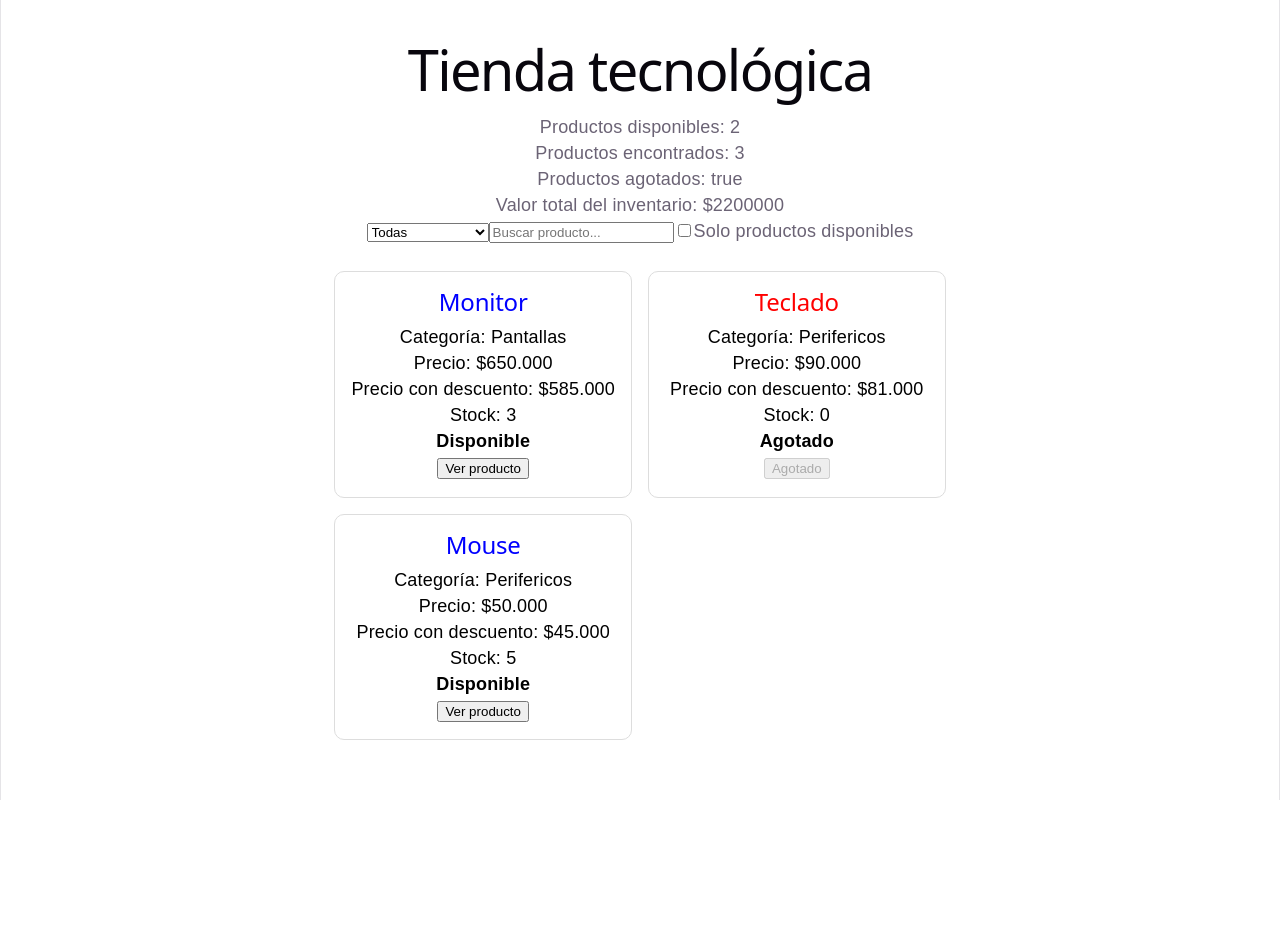
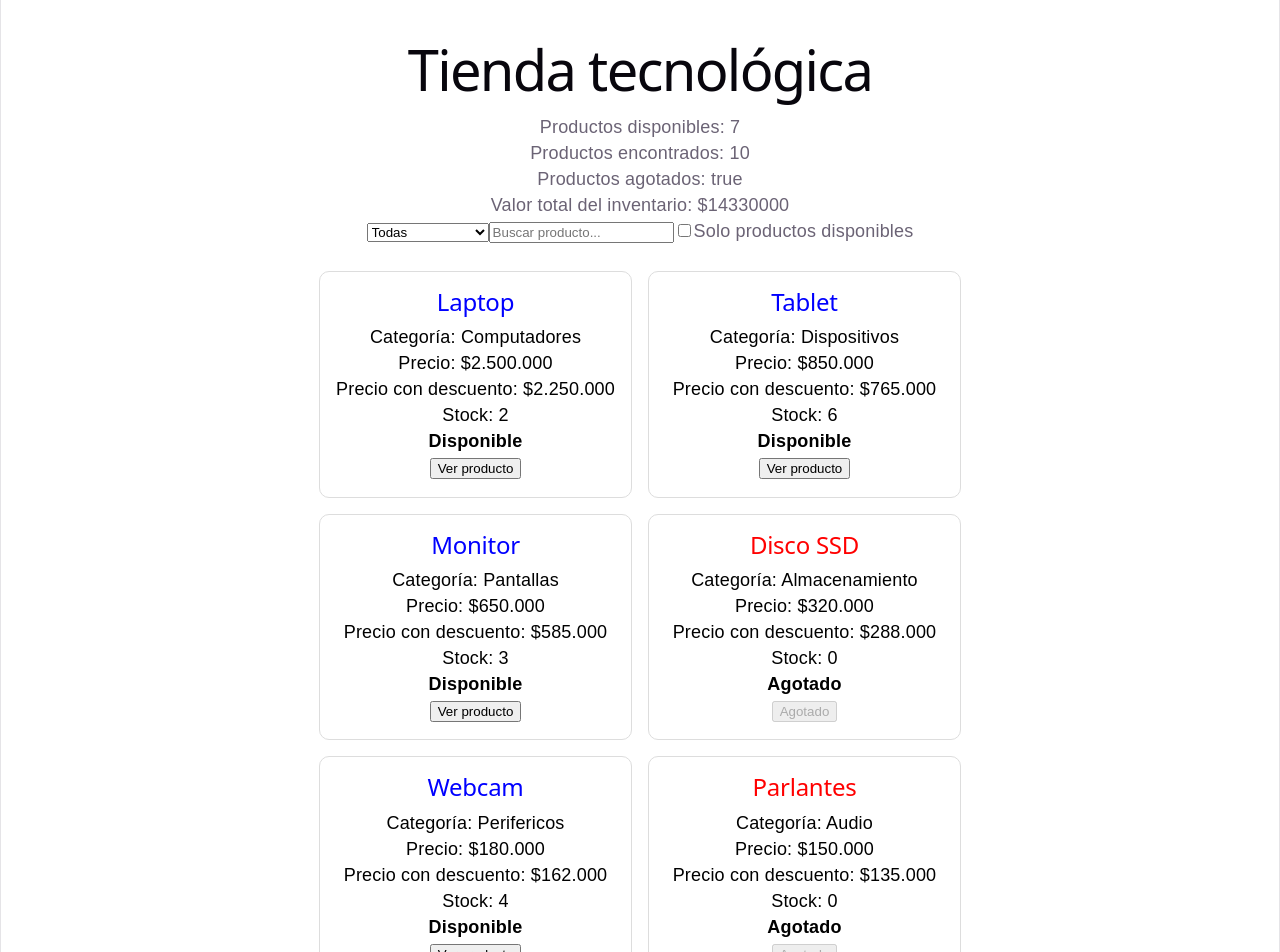
Before and after one commit to ireguisara09/react-js-ficha-3409609-Sara-Iregui, a React (Vite) app in the folder tienda-react/: page / in a window 1280 px wide. Shown: the top 952 px of the page. Before the commit the page ends 800 px from the top, so only its background shows below. Built offline with nearby package versions, Linux system fonts and the light colour scheme.

Commit message:
Modificacion productos.js

```diff
--- a/tienda-react/src/data/productos.js
+++ b/tienda-react/src/data/productos.js
@@ -1,3 +1,12 @@
 export const productos = [
- { id: 1, nombre: 'Mouse', precio: 50000, categoria: 'Perifericos', stock: 5 },  { id: 2, nombre: 'Teclado', precio: 90000, categoria: 'Perifericos', stock: 0 },  { id: 3, nombre: 'Monitor', precio: 650000, categoria: 'Pantallas', stock: 3 }  // Agrega los demás productos de tu ejercicio
+{ id: 1, nombre: 'Mouse', precio: 50000, categoria: 'Perifericos', stock: 5 },
+{ id: 2, nombre: 'Teclado', precio: 90000, categoria: 'Perifericos', stock: 0 },
+{ id: 3, nombre: 'Monitor', precio: 650000, categoria: 'Pantallas', stock: 3 },
+{ id: 4, nombre: 'Audifonos', precio: 120000, categoria: 'Audio', stock: 8 },
+{ id: 5, nombre: 'Webcam', precio: 180000, categoria: 'Perifericos', stock: 4 },
+{ id: 6, nombre: 'Parlantes', precio: 150000, categoria: 'Audio', stock: 0 },
+{ id: 7, nombre: 'Laptop', precio: 2500000, categoria: 'Computadores', stock: 2 },
+{ id: 8, nombre: 'Memoria USB', precio: 35000, categoria: 'Almacenamiento', stock: 10 },
+{ id: 9, nombre: 'Disco SSD', precio: 320000, categoria: 'Almacenamiento', stock: 0 },
+{ id: 10, nombre: 'Tablet', precio: 850000, categoria: 'Dispositivos', stock: 6 }
 ];
```
